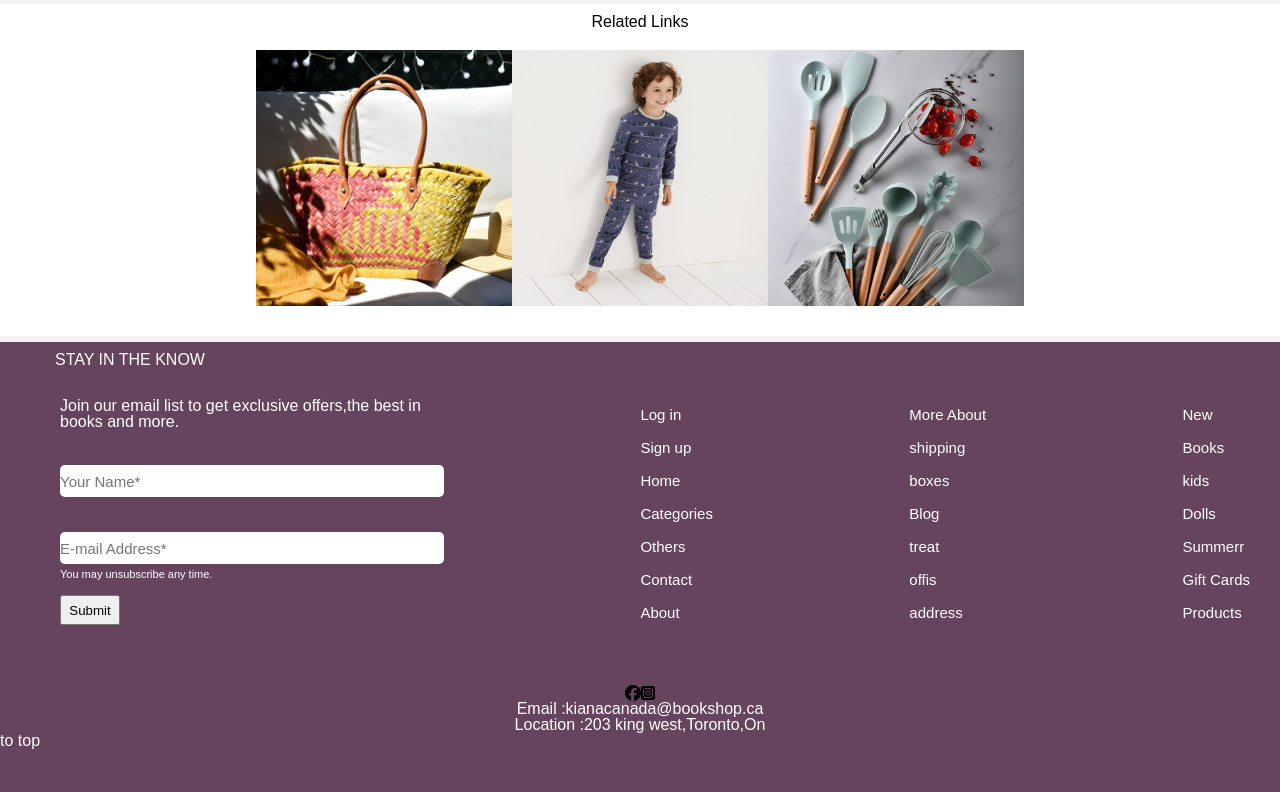
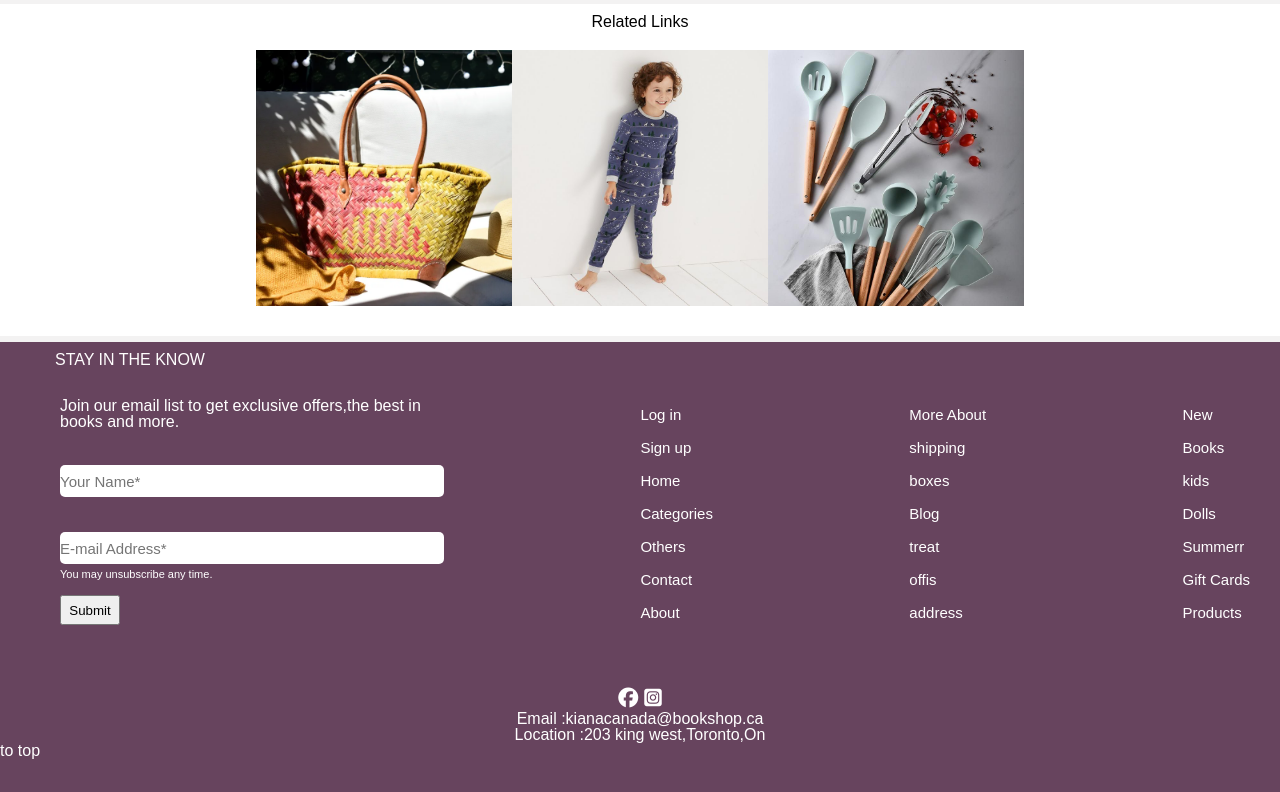
Before and after one commit to Kheidari71/Shop_website, a website: page index.html in a window 1280 px wide. Shown: the part 2976-3768 px from the top of the page. Drawn offline with nearby package versions, Linux system fonts and the light colour scheme.

Commit message:
Add files via upload

```diff
--- a/css/style.css
+++ b/css/style.css
@@ -619,10 +619,10 @@ legend {
 
 }
 
-.wd {
-    margin-top: 10px;
-    width: 5vw;
-
+.fa-brands{
+    padding: 3px;
+    color: white;
+    font-size: 20px;
 }
 
 #fo {
@@ -1011,7 +1011,7 @@ legend {
 
     height: 500px;
     background-image: url(/css/asset/pregnant.jpeg);
-    background-position: ;
+
 }
 
     #hero {
@@ -1330,11 +1330,10 @@ legend {
         justify-content: center;
     }
 
-    .wd {
-        margin-top: 10px;
-        width: 3vw;
-        height: 3vw;
-
+    .fa-brands{
+        padding: 3px;
+        color: white;
+        font-size: 20px;
     }
 
     #fo {
```
